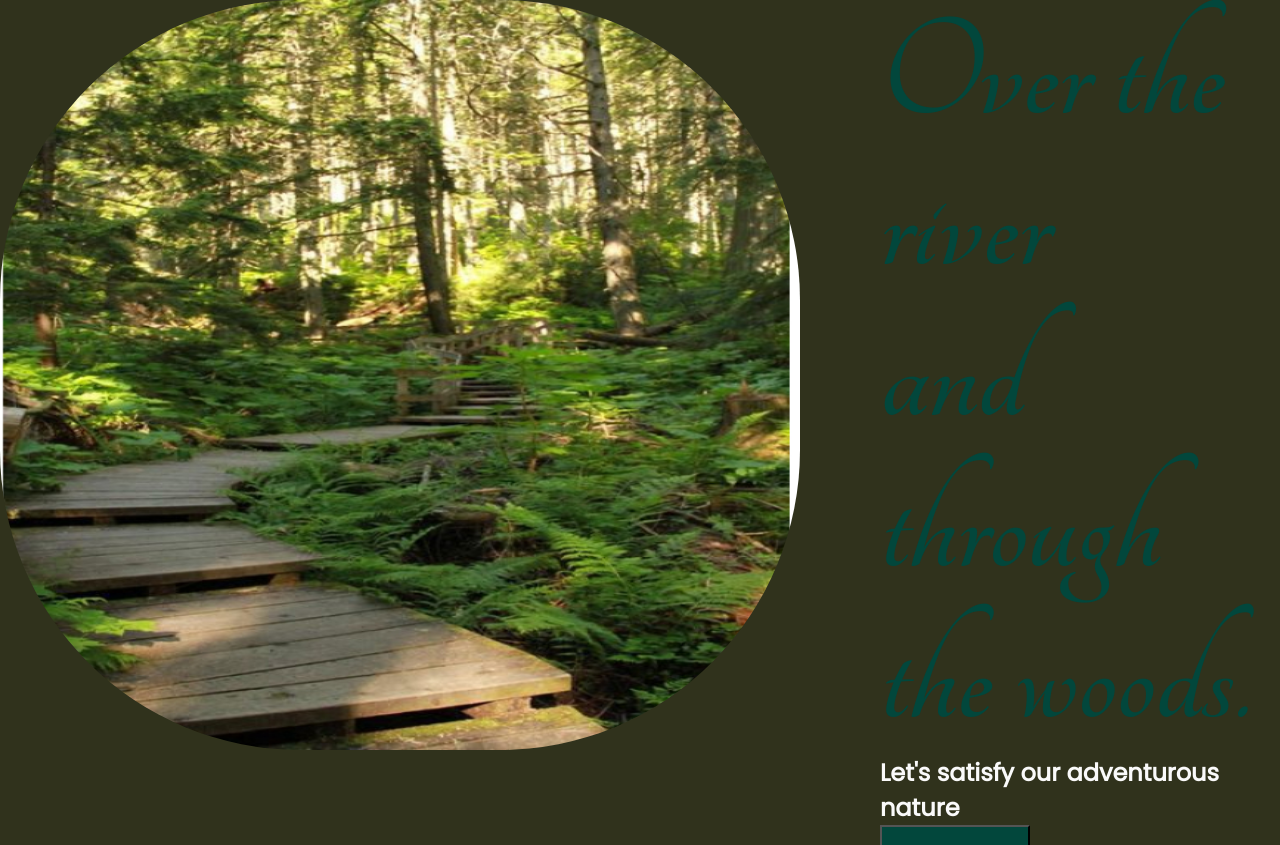
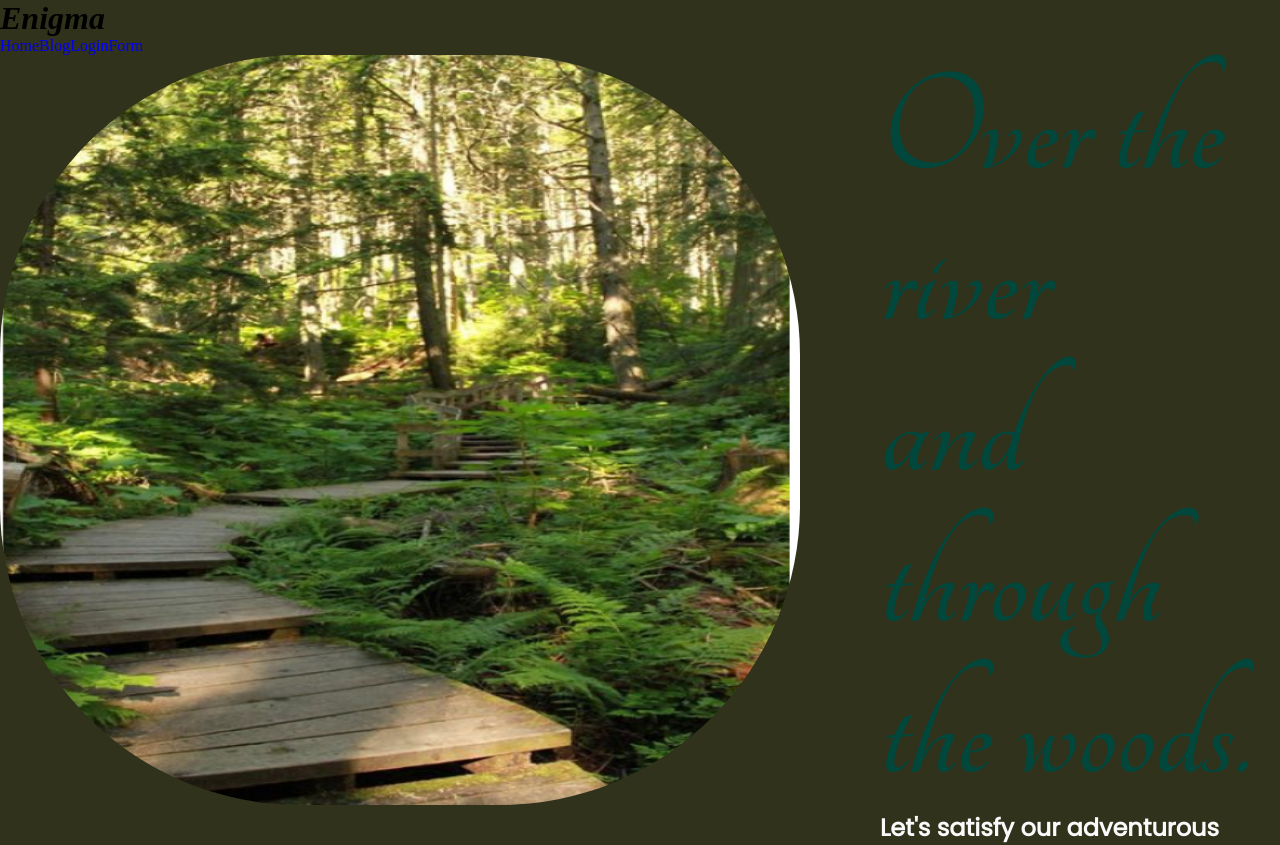
Before and after one commit to Barbra-Mududa/Enigmatic, a React (Create React App) app: page / in a window 1280 px wide. Shown: the top 845 px of the page. Built offline with nearby package versions, Linux system fonts and the light colour scheme; data requests are answered from the project's data file.

Commit message:
render NavBar

```diff
--- a/src/Components/App.js
+++ b/src/Components/App.js
@@ -1,6 +1,6 @@
 import React, { useState } from 'react';
 import LoginForm from './LoginForm';
-// import NavBar from './NavBar';
+import NavBar from './NavBar';
 import Home from './Home';
 import Blog from './Blog';
 import Events from './Events';
@@ -10,7 +10,7 @@ function App() {
 
   return (
     <div className='App'>
-      {/* <NavBar/> */}
+      <NavBar/>
       <Home/>
       <Events/>
       <Blog/>
--- a/src/Components/Home.js
+++ b/src/Components/Home.js
@@ -1,4 +1,5 @@
-import React from 'react'
+import React from 'react';
+import { Switch, Route } from "react-router-dom";
 
 function Home() {
   return (
@@ -17,4 +18,4 @@ function Home() {
   )
 }
 
-export default Home
+export default Home;
--- a/src/index.js
+++ b/src/index.js
@@ -2,7 +2,12 @@ import React from "react";
 import ReactDOM from "react-dom";
 import "./index.css";
 import App from "./Components/App";
+import { BrowserRouter } from "react-router-dom"
 
 // ReactDOM.render(<App />, document.getElementById("root"));
 const root = ReactDOM.createRoot(document.getElementById('root'));
-root.render(<App/>)
+root.render(
+    <BrowserRouter>
+        <App/>
+    </BrowserRouter>
+)
```
